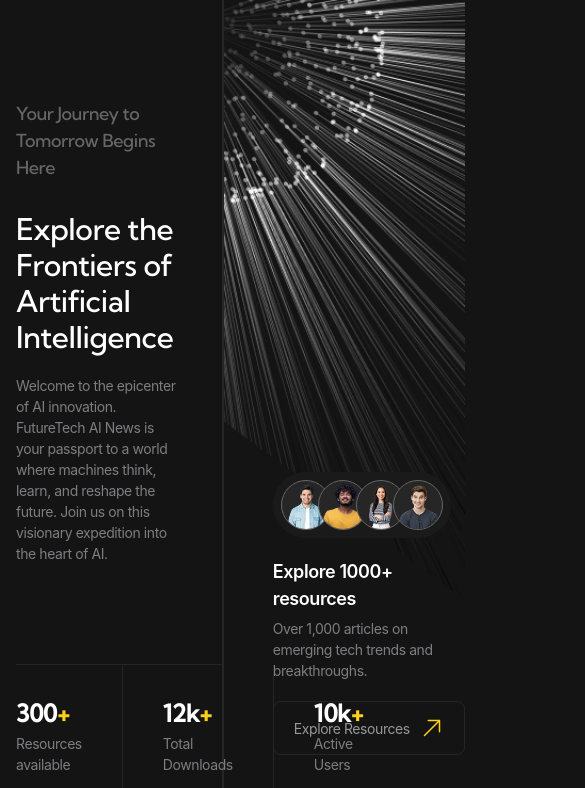
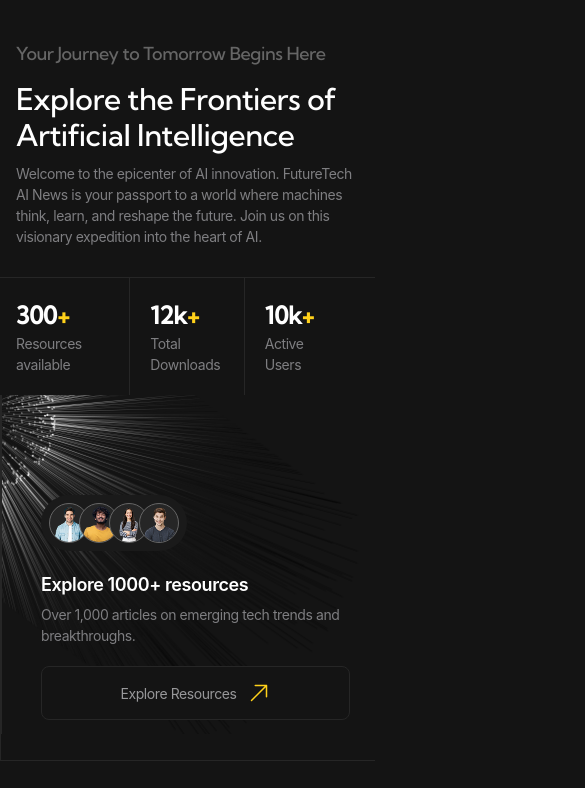
Before and after one commit to semenutkin60-maker/js_virstka, a website with bundled scripts: page index.html in a window 390 px wide. Shown: the top 788 px of the page, 585 px wide, since content can reach past the window. Built offline with nearby package versions, Linux system fonts and the light colour scheme; files whose address does not match are found by name.

Commit message:
Полностью закончена секция hero

```diff
--- a/styles/blocks/_advantages-card.scss
+++ b/styles/blocks/_advantages-card.scss
@@ -6,6 +6,20 @@
 
     @include laptop {
         row-gap: rem(20);
+    }
+
+    @include mobile {
+        row-gap: rem(14);
+    }
+
+    &__image {
+        @include laptop {
+            width: rem(40);
+        }
+
+        @include mobile {
+            width: rem(30);
+        }
     }
 
     &__link {
@@ -37,6 +51,10 @@
             ;
             border-radius: 50%;
         }
+
+        @include mobile {
+            --circlSize: #{rem(40)};
+        }
     }
 
     &__details {
--- a/styles/blocks/_hero.scss
+++ b/styles/blocks/_hero.scss
@@ -2,13 +2,14 @@
 
 .hero {
     &__main {
+        @include tablet-above {
             display: grid;
             grid-template-columns: 60% auto;
             grid-template-areas:
             'body resources-preview'
             'metrics resources-preview'
             ;
-
+        }
     }
 
     &__body {
@@ -21,6 +22,12 @@
             padding-top: rem(100);
             padding-right: rem(40);
         }
+
+        @include tablet {
+            padding-right: 0;
+            padding-top: rem(40);
+            padding-bottom: rem(30);
+        }
     }
 
     &__subtitle {
@@ -32,18 +39,36 @@
 
         &:not(:last-child) {
             margin-bottom: rem(30);
+
+            @include mobile {
+                margin-bottom: rem(14);
+            }
         }
     }
 
     &__title {
         &:not(:last-child) {
             margin-bottom: rem(20);
+
+            @include mobile {
+                margin-bottom: rem(10);
+            }
         }
     }
 
     &__metrics {
         grid-area: metrics;
+
+        @include tablet-above {
             border-top: var(--border);
+        }
+
+        @include tablet {
+            &::before {
+                width: 100vw;
+                right: calc(var(--container-padding-x) * -1);
+            }
+        }
     }
 
     &__resources-preview {
@@ -60,14 +85,28 @@
             padding-left: rem(50);
             padding-bottom: rem(50);
         }
+
+        @include tablet-above {
+            border-left: var(--border);
+        }
+
+        @include tablet {
+            width: 100vw;
+            margin-left: calc(var(--container-padding-x) * -1);
+            padding: rem(100) rem(40) rem(40);
+            background-image: url('../../images/bg_tablet.png');
+            background-size: contain;
+        }
     }
 
     &__advantages {
         border-block: var(--border);
 
         &-list {
+            @include tablet-above {
                 display: grid;
                 grid-template-columns: repeat(3, 1fr);
+            }
         }
 
         &-item {
@@ -80,6 +119,7 @@
                 padding-block: rem(40);
             }
 
+            @include tablet-above {
                 &:not(:first-child) {
                     padding-left: var(--paddingX);
                 }
@@ -89,5 +129,14 @@
                     border-right: var(--border);
                 }
             }
+
+            @include tablet {
+                padding-block: rem(30);
+
+                &:not(:last-child) {
+                    border-bottom: var(--border);
                 }
             }
+        }
+    }
+}
--- a/styles/blocks/_metrics.scss
+++ b/styles/blocks/_metrics.scss
@@ -17,6 +17,11 @@
             row-gap: rem(2);
         }
 
+        @include tablet {
+            row-gap: rem(0);
+            padding: rem(20);
+        }
+
         &:first-child {
             padding-left: 0;
         }
--- a/styles/blocks/_resources-preview.scss
+++ b/styles/blocks/_resources-preview.scss
@@ -19,4 +19,10 @@
             row-gap: rem(6);
         }
     }
+
+    &__button {
+        @include mobile-s {
+            width: 100%;
+        }
+    }
 }
--- a/styles/blocks/_team.scss
+++ b/styles/blocks/_team.scss
@@ -12,6 +12,10 @@
         --personImageSize: #{rem(50)};
 
         padding: rem(8);
+    }
+
+    @include tablet {
+        --personImageSize: #{rem(40)};
     }
 
     &__person {
```
Also changed, not shown: images/bg_tablet.png (added), styles/main.css, 1 other file. Lines whose indentation alone changed are shown as unchanged.
